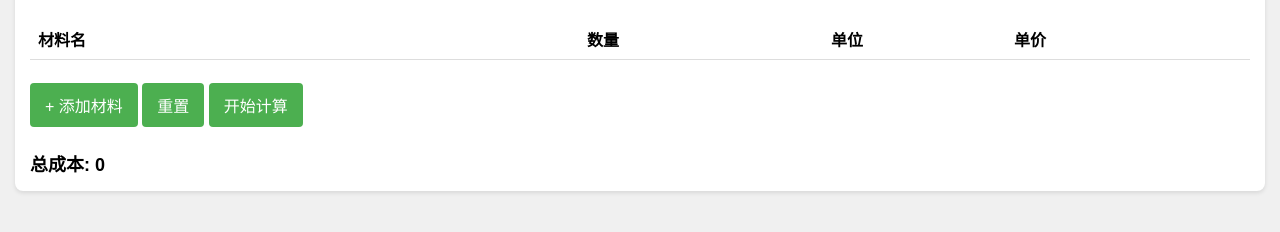
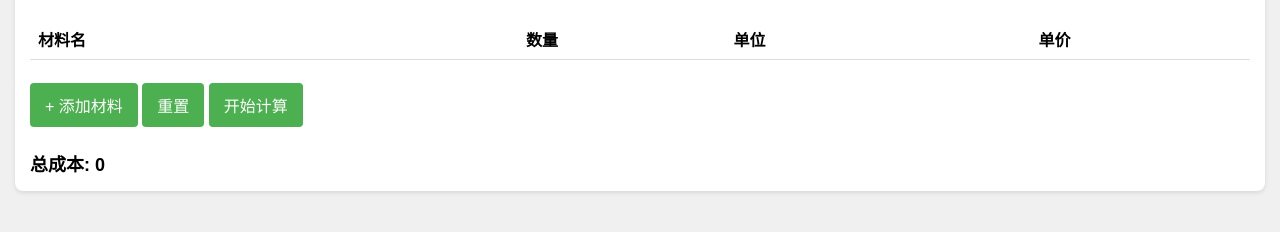
Before and after one commit to YvonneNgu/HFCostCalculator, a plain HTML site: page index.html in a window 1280 px wide. Shown: the part 100-332 px from the top of the page. Drawn offline with Linux system fonts and the light colour scheme.

Commit message:
Update index.html

```diff
--- a/index.html
+++ b/index.html
@@ -41,16 +41,16 @@
             box-sizing: border-box;
         }
         .material-name {
-            width: 45%;
+            width: 40%;
         }
         .quantity {
-            width: 20%;
+            width: 17%;
         }
         .unit {
-            width: 15%;
+            width: 25%;
         }
         .price {
-            width: 20%;
+            width: 18%;
         }
         input[type="number"] {
             text-align: right;
```
